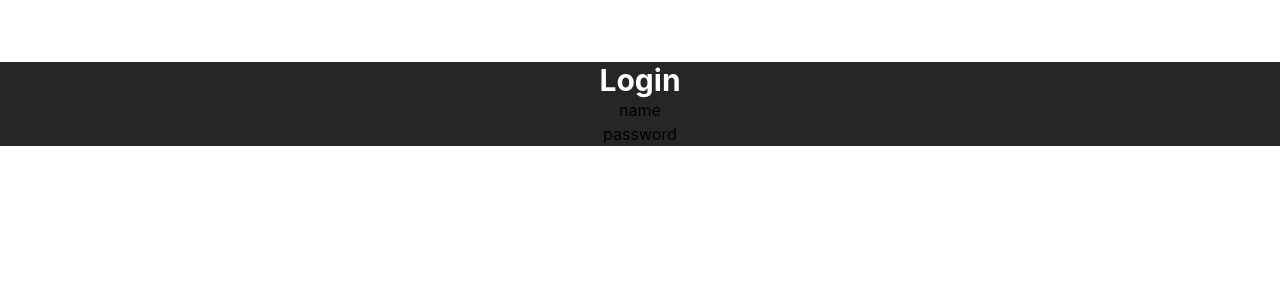
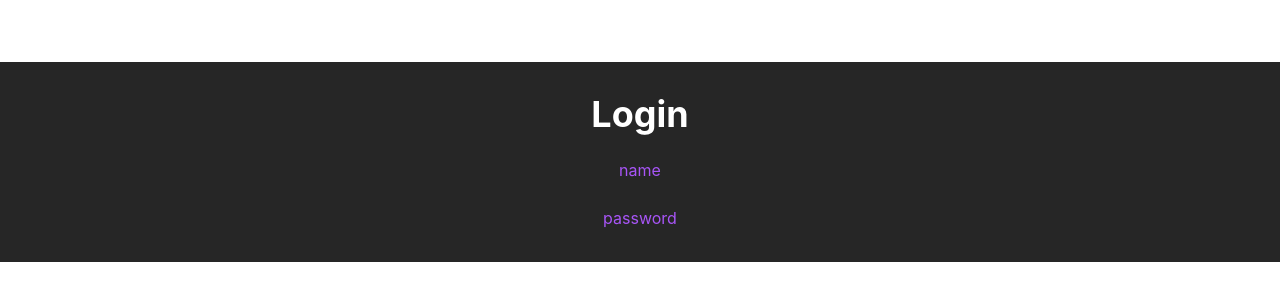
Before and after one commit to sp-ec/patriothacks-2024, a React (Create React App) app: page / in a window 1280 px wide. Shown: the part 226-526 px from the top of the page. Built offline with nearby package versions, Linux system fonts and the light colour scheme.

Commit message:
login page

```diff
--- a/src/pages/Login.js
+++ b/src/pages/Login.js
@@ -5,10 +5,12 @@ export class Login extends Component {
         return (
             <section class="bg-neutral-800">
                 <body >
-                    <div class="mt-72">
-                        <p class="text-white text-3xl font-bold">Login</p>
-                        <p>name</p>
-                        <p>password</p>
+                    <div class="p-6 space-y-4 md:space-y-6 sm:p-8 mt-72">
+                        <h1 class="text-xl font-bold text-white md:text-4xl">Login</h1>
+                        <form class="space-y-4 md:space-y-6" action="#">
+                            <p class="text-purple-500">name</p>
+                            <p class="text-purple-500">password</p>
+                        </form>
                     </div>
                 </body>
             </section>
```
